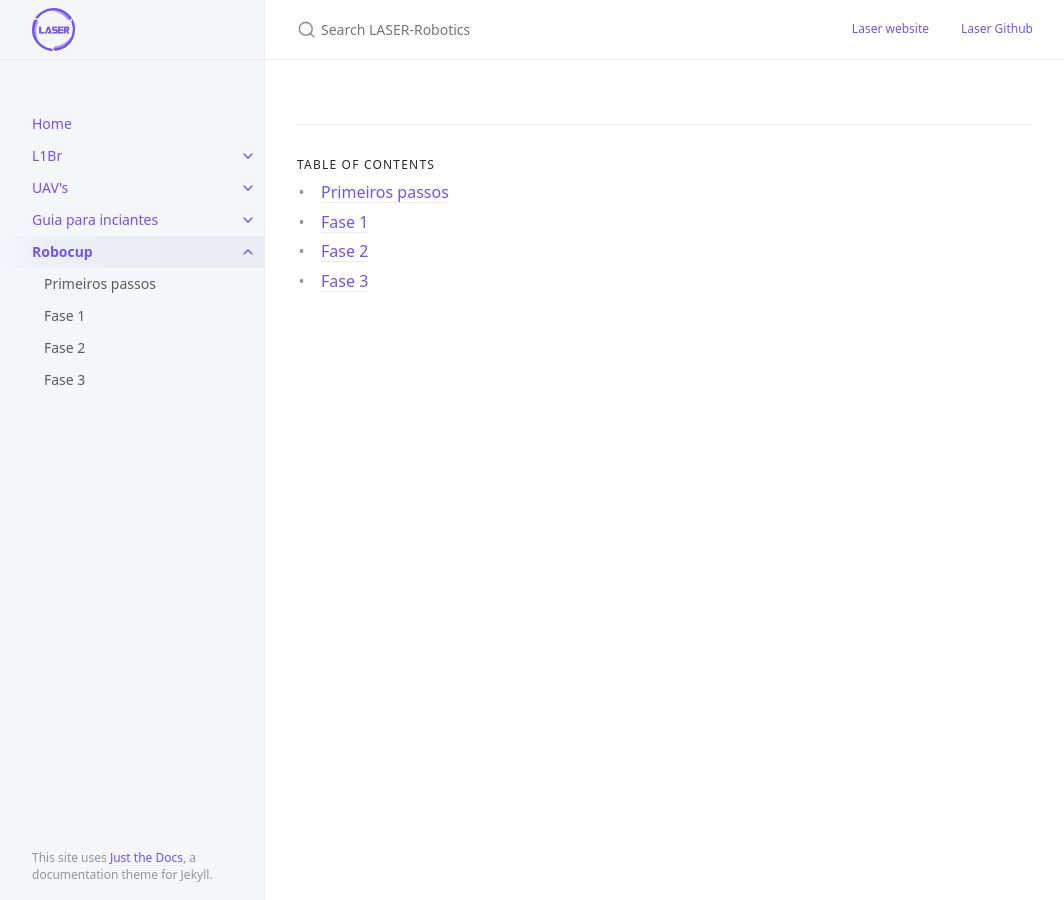
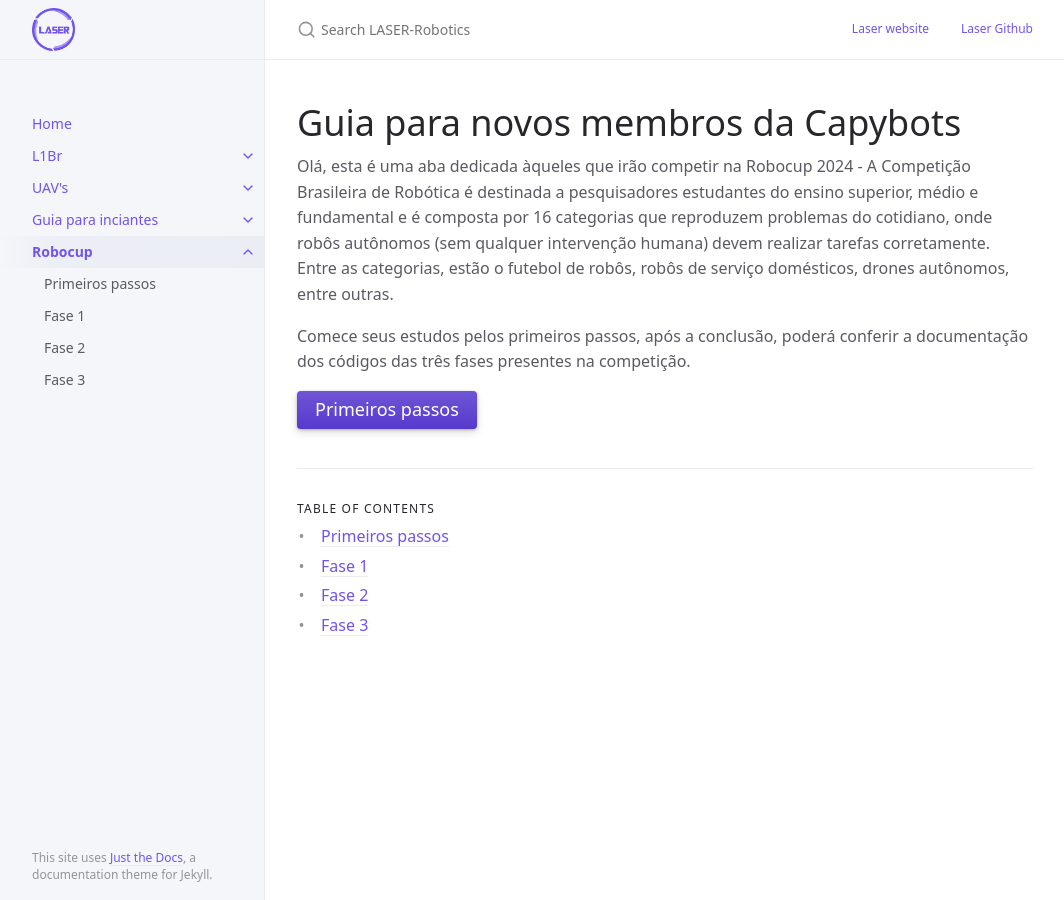
Before and after one commit to LASER-Robotics/LASER-Robotics.github.io, a Jekyll site: the page built from docs/Robocup/robocup.md, in a window 1280 px wide. Shown: the whole page, without its empty margins (107-1171 px from the left). Built offline with Jekyll 4.4.1, drawn with Linux system fonts in a browser that asks for light colours.

Commit message:
robocup homepage uptade

```diff
--- a/docs/Robocup/robocup.md
+++ b/docs/Robocup/robocup.md
@@ -5,3 +5,11 @@ nav_order: 4
 has_children: true
 permalink: robocup
 ---
+
+# Guia para novos membros da Capybots
+
+Olá, esta é uma aba dedicada àqueles que irão competir na Robocup 2024 - A Competição Brasileira de Robótica é destinada a pesquisadores estudantes do ensino superior, médio e fundamental e é composta por 16 categorias que reproduzem problemas do cotidiano, onde robôs autônomos (sem qualquer intervenção humana) devem realizar tarefas corretamente. Entre as categorias, estão o futebol de robôs, robôs de serviço domésticos, drones autônomos, entre outras.
+
+Comece seus estudos pelos primeiros passos, após a conclusão, poderá conferir a documentação dos códigos das três fases presentes na competição.
+
+[Primeiros passos](https://laser-robotics.github.io/robocup/primeiros-passos){: .btn .btn-primary .fs-5 .mb-4 .mb-md-0 .mr-2 }
```
